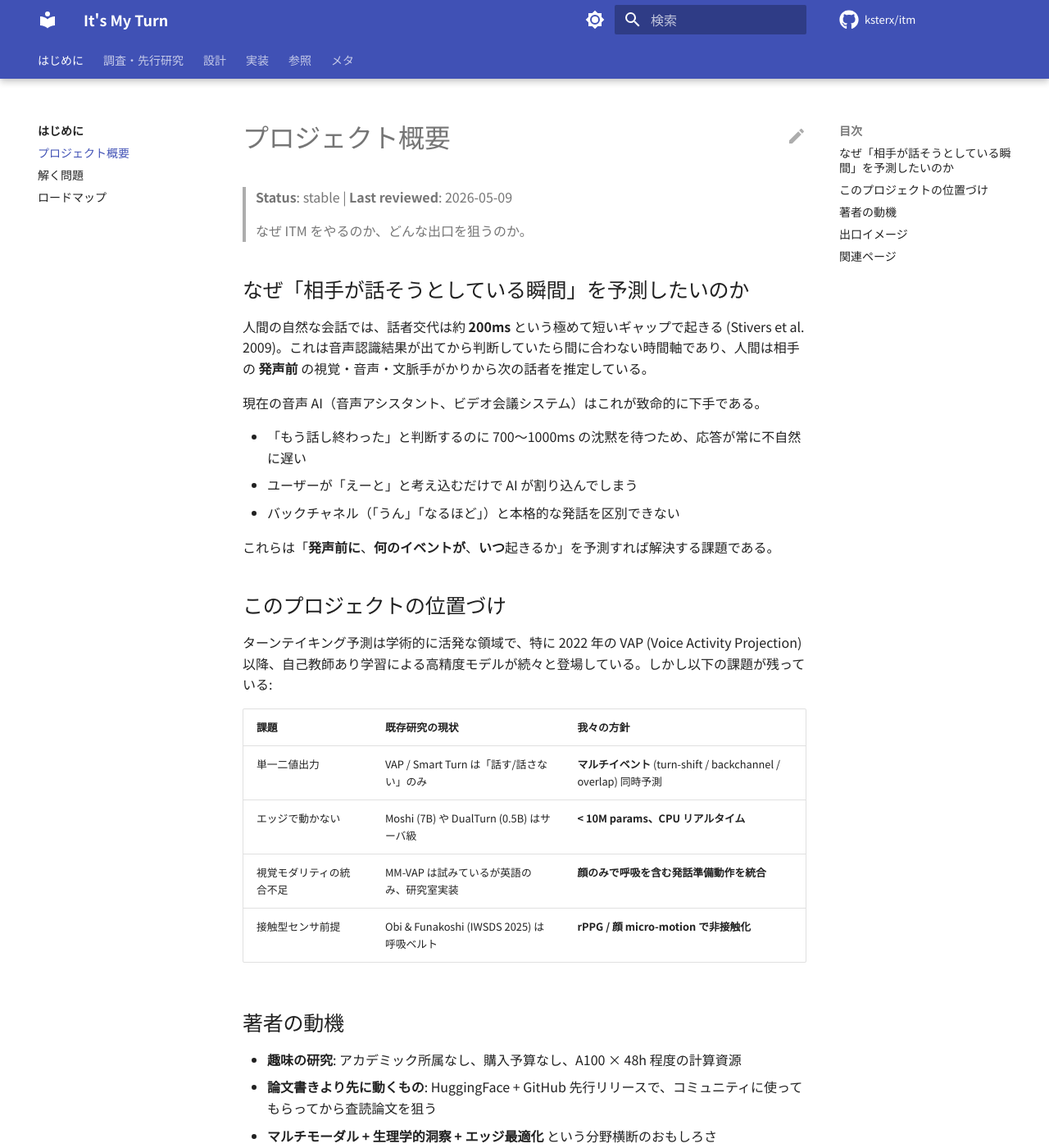
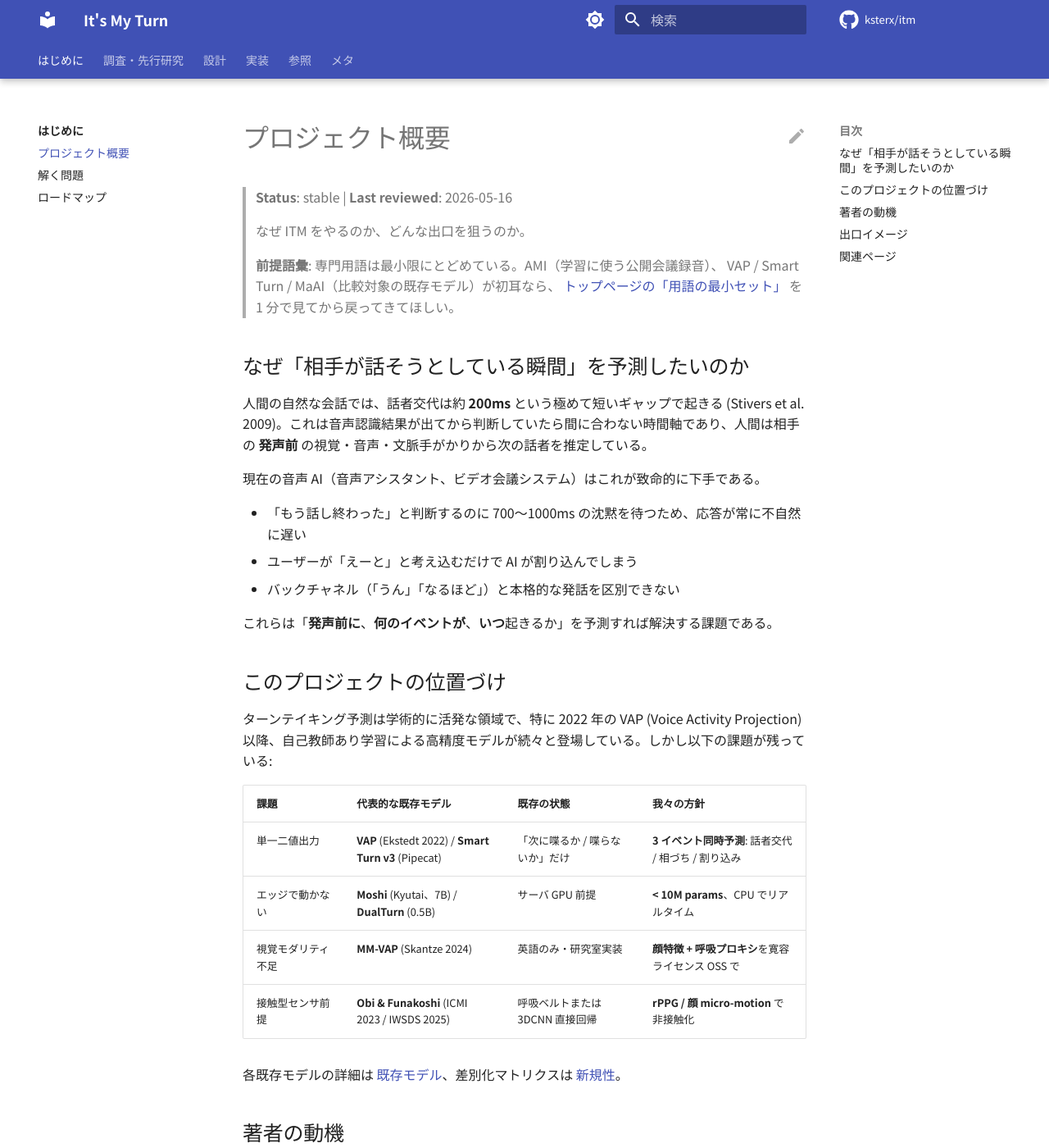
Before and after one commit to ksterx/itm, an MkDocs documentation site: the page built from docs/about/motivation.md, in a window 1280 px wide and 1400 px high. Shown: the whole window at 82% size. Built offline with MkDocs 1.6.1 and Material for MkDocs 9.7.7, drawn with Linux system fonts in a browser that asks for light colours; comment, search, counter and statistics services are not loaded.

Commit message:
docs: bootstrap new readers — explain AMI up front, surface ITM differentiation
Audit feedback was that readers landing on the site can't tell:
1. what AMI is (referenced everywhere but defined deep in research/)
2. how ITM differs from VAP / Smart Turn / MaAI / MM-VAP / etc.
   (the differentiation matrix exists in novelty.md, but readers hitting
   existing-models.md first see 165 lines of model detail before the
   synthesis)

## Fixes
- index.md: added "一言で" (one-liner pitch) and "用語の最小セット" table
  with AMI / VAP / MaAI / turn-shift defined inline, each linking to its
  deep page. Reading-guide now points readers wanting differentiation to
  novelty.md → existing-models.md directly.
- design/novelty.md: added "1 段落で" lead-in summarizing the differentiation
  story before the TL;DR.
- about/motivation.md: named the existing models in the comparison table
  (so each row grounds in VAP / Smart Turn / Moshi / DualTurn / MM-VAP /
  Obi & Funakoshi by name). Added a front-matter pointer to the glossary
  for first-time readers.
- research/existing-models.md: moved the ITM-positioning summary to the
  top under "ITM はどこに立つのか（先に読む）" so readers see the synthesis
  before diving into individual model writeups.

No glossary changes needed — AMI / VAP / MaAI / turn-shift / hold / backchannel
already have entries.

Co-Authored-By: Claude Opus 4.7 (1M context) <noreply@anthropic.com>

```diff
--- a/docs/about/motivation.md
+++ b/docs/about/motivation.md
@@ -1,8 +1,12 @@
 # プロジェクト概要
 
-> **Status**: stable | **Last reviewed**: 2026-05-09
+> **Status**: stable | **Last reviewed**: 2026-05-16
 >
 > なぜ ITM をやるのか、どんな出口を狙うのか。
+>
+> **前提語彙**: 専門用語は最小限にとどめている。AMI（学習に使う公開会議録音）、
+> VAP / Smart Turn / MaAI（比較対象の既存モデル）が初耳なら、
+> [トップページの「用語の最小セット」](../index.md#用語の最小セット) を 1 分で見てから戻ってきてほしい。
 
 ## なぜ「相手が話そうとしている瞬間」を予測したいのか
 
@@ -20,12 +24,14 @@
 
 ターンテイキング予測は学術的に活発な領域で、特に 2022 年の VAP (Voice Activity Projection) 以降、自己教師あり学習による高精度モデルが続々と登場している。しかし以下の課題が残っている:
 
-| 課題 | 既存研究の現状 | 我々の方針 |
-|---|---|---|
-| 単一二値出力 | VAP / Smart Turn は「話す/話さない」のみ | **マルチイベント** (turn-shift / backchannel / overlap) 同時予測 |
-| エッジで動かない | Moshi (7B) や DualTurn (0.5B) はサーバ級 | **< 10M params、CPU リアルタイム** |
-| 視覚モダリティの統合不足 | MM-VAP は試みているが英語のみ、研究室実装 | **顔のみで呼吸を含む発話準備動作を統合** |
-| 接触型センサ前提 | Obi & Funakoshi (IWSDS 2025) は呼吸ベルト | **rPPG / 顔 micro-motion で非接触化** |
+| 課題 | 代表的な既存モデル | 既存の状態 | 我々の方針 |
+|---|---|---|---|
+| 単一二値出力 | **VAP** (Ekstedt 2022) / **Smart Turn v3** (Pipecat) | 「次に喋るか / 喋らないか」だけ | **3 イベント同時予測**: 話者交代 / 相づち / 割り込み |
+| エッジで動かない | **Moshi** (Kyutai、7B) / **DualTurn** (0.5B) | サーバ GPU 前提 | **< 10M params**、CPU でリアルタイム |
+| 視覚モダリティ不足 | **MM-VAP** (Skantze 2024) | 英語のみ・研究室実装 | **顔特徴 + 呼吸プロキシ**を寛容ライセンス OSS で |
+| 接触型センサ前提 | **Obi & Funakoshi** (ICMI 2023 / IWSDS 2025) | 呼吸ベルトまたは 3DCNN 直接回帰 | **rPPG / 顔 micro-motion** で非接触化 |
+
+各既存モデルの詳細は [既存モデル](../research/existing-models.md)、差別化マトリクスは [新規性](../design/novelty.md)。
 
 ## 著者の動機
 
```
Also changed, not shown: docs/design/novelty.md (+5 -1 lines), docs/index.md (+16 -2 lines), docs/research/existing-models.md (+15 -1 lines).
